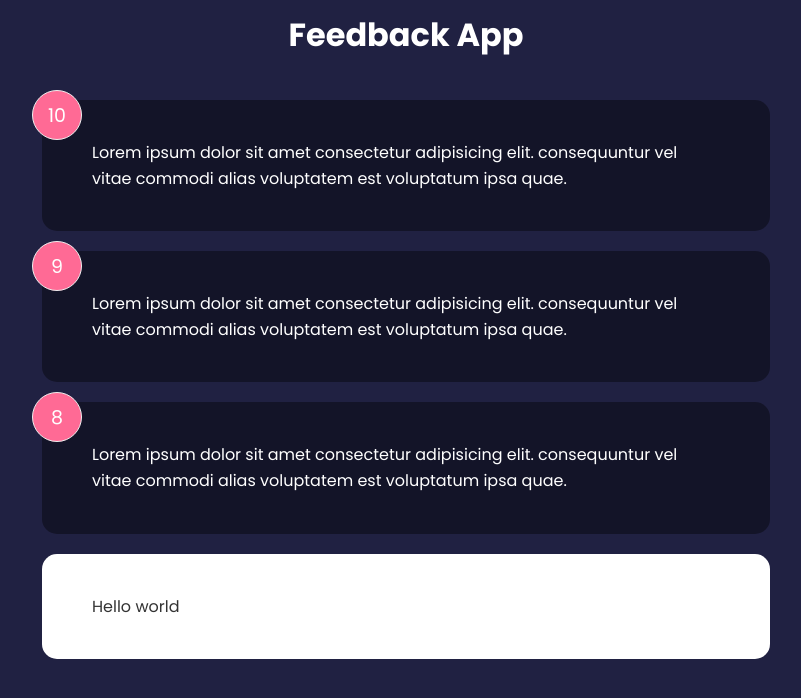
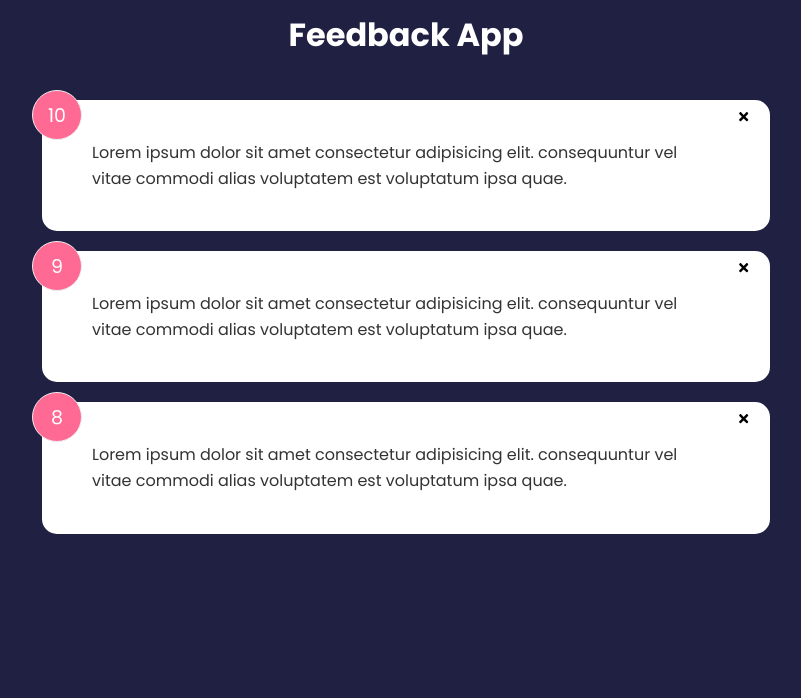
Before and after one commit to nhdtrung/react-review-app, a React (Create React App) app: page / in a window 1280 px wide. Shown: the top 698 px of the page, without its empty margins (234-1035 px from the left). Built offline with nearby package versions, Linux system fonts and the light colour scheme.

Commit message:
Events & Prop Drilling

```diff
--- a/package.json
+++ b/package.json
@@ -8,6 +8,7 @@
     "@testing-library/user-event": "^13.5.0",
     "react": "^17.0.2",
     "react-dom": "^17.0.2",
+    "react-icons": "^4.3.1",
     "react-scripts": "5.0.0",
     "web-vitals": "^2.1.2"
   },
--- a/src/App.js
+++ b/src/App.js
@@ -2,19 +2,21 @@
 import Header from './components/Header'
 import FeedbackList from './components/FeedbackList';
 import FeedbackData from './data/FeedbackData';
-import Card from './components/shared/Card';
 
 function App() {
   const [feedback, setFeedBack] = useState(FeedbackData);
+
+  const deleteFeedback = (id) => {
+    if(window.confirm('Are you sure you want to delete?')) {
+      setFeedBack(feedback.filter((item) => item.id !== id))
+    }
+  }
 
   return (
     <>
       <Header />
       <div className="container">
-        <FeedbackList feedback={feedback} />
-        <Card>
-          Hello world
-        </Card>
+        <FeedbackList handleDelete={deleteFeedback} feedback={feedback} />
       </div>
     </>
   );
--- a/src/components/FeedbackItem.jsx
+++ b/src/components/FeedbackItem.jsx
@@ -1,17 +1,22 @@
-import PropTypes from 'prop-types';
+import { FaTimes } from "react-icons/fa";
+import PropTypes from "prop-types";
 import Card from "./shared/Card";
 
-function FeedbackItem({ item }) {
+function FeedbackItem({ item, handleDelete }) {
+
   return (
-    <Card reverse={true}>
+    <Card>
       <div className="num-display">{item.rating}</div>
+      <button onClick={() => handleDelete(item.id)} className="close">
+        <FaTimes color="purper"></FaTimes>
+      </button>
       <div className="text-display">{item.text}</div>
     </Card>
   );
 }
 
 FeedbackItem.propTypes = {
-  item: PropTypes.object.isRequired
-}
+  item: PropTypes.object.isRequired,
+};
 
 export default FeedbackItem;
--- a/src/components/FeedbackList.jsx
+++ b/src/components/FeedbackList.jsx
@@ -2,7 +2,7 @@
 import React from "react";
 import FeedbackItem from "./FeedbackItem";
 
-function FeedbackList({ feedback }) {
+function FeedbackList({ feedback, handleDelete }) {
   if (!feedback || feedback.length == 0) {
     return "No feedback yet!!!";
   }
@@ -10,7 +10,13 @@
   return (
     <div className="feedback-list">
       {feedback.map((item) => {
-          return <FeedbackItem key={item.id} item={item} />;
+        return (
+          <FeedbackItem
+            key={item.id}
+            item={item}
+            handleDelete={handleDelete}
+          />
+        );
       })}
     </div>
   );
--- a/src/components/shared/Card.jsx
+++ b/src/components/shared/Card.jsx
@@ -15,7 +15,7 @@
 }
 
 Card.defaultProps = {
-    reserve: false
+    reverse: false
 }
 
 Card.propTypes = {
```
Also changed, not shown: 1 other file (tests, documents, lock files or other folders).
